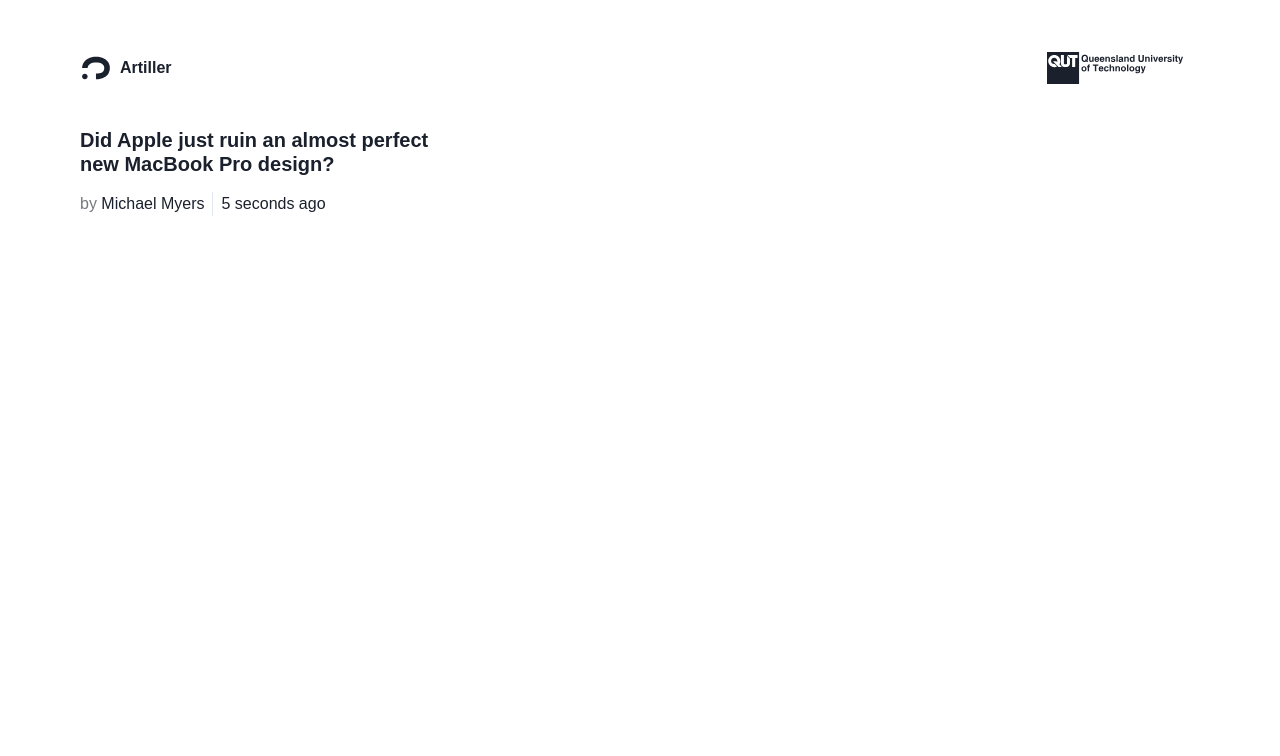
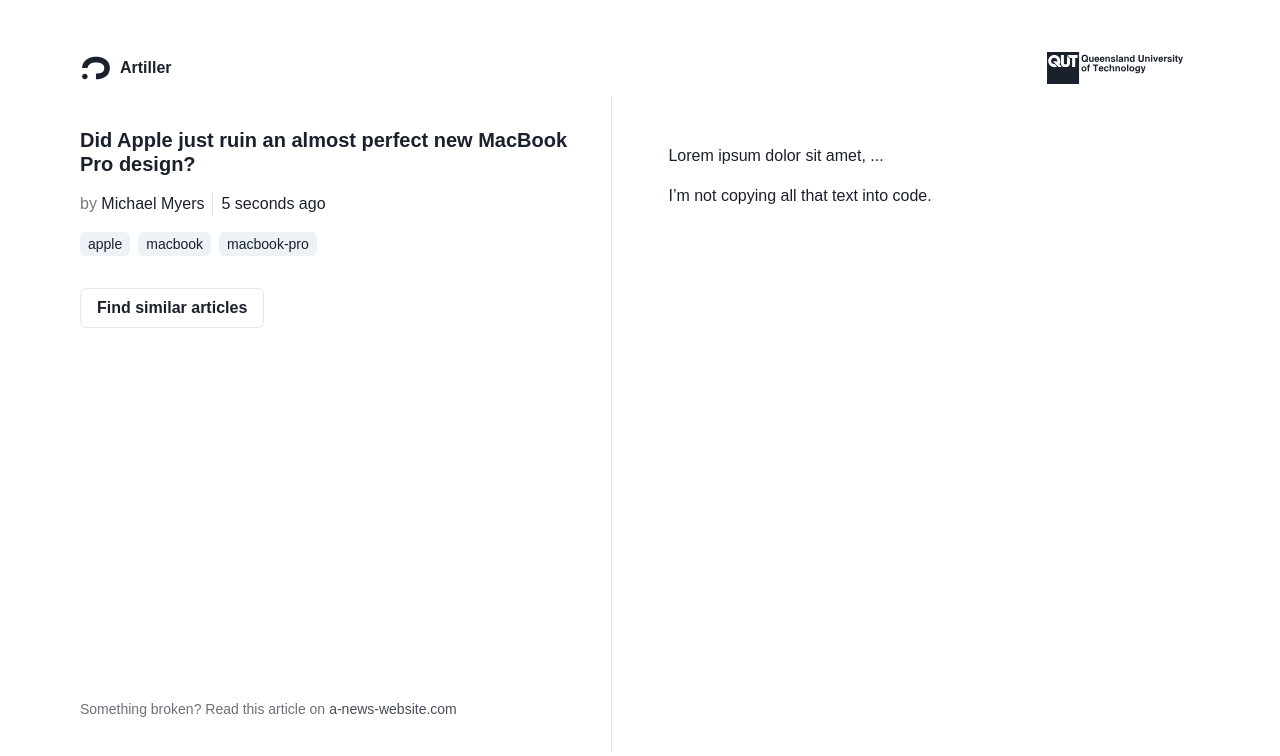
Before and after one commit to Alduino/CAB432-A2, a Next.js app: page / in a window 1280 px wide. Shown: the top 756 px of the page. Built offline with nearby package versions, Linux system fonts and the light colour scheme.

Commit message:
Finish implementing the mockup

```diff
--- a/src/components/Container.tsx
+++ b/src/components/Container.tsx
@@ -1,10 +1,14 @@
 import {Flex, Stack} from "@chakra-ui/react";
+import Head from "next/head";
 import {ReactNode} from "react";
 import {NavBar} from "./NavBar";
 
 export function Container({children}: {children: ReactNode}) {
     return (
-        <Flex justifyContent="center" p={12}>
+        <Flex minHeight="100vh" justifyContent="center" p={12}>
+            <Head>
+                <title>Did Apple just ruin an almost perfect new MacBook Pro design?</title>
+            </Head>
             <Stack maxWidth="1320px" width="full" direction="column">
                 <NavBar />
                 {children}
--- a/src/pages/index.tsx
+++ b/src/pages/index.tsx
@@ -1,10 +1,24 @@
-import {Heading, Stack, StackDivider, useColorModeValue} from "@chakra-ui/react";
+import {
+    Box,
+    Button,
+    Heading,
+    HStack,
+    Link,
+    Stack,
+    StackDivider,
+    Tag,
+    Text,
+    useColorModeValue
+} from "@chakra-ui/react";
 import Head from "next/head";
 import {ByLine} from "../components/ByLine";
 import {Container} from "../components/Container";
 
 export default function Index() {
-    const faviconPath = useColorModeValue("/assets/logo-black.svg", "/assets/logo-white.svg");
+    const faviconPath = useColorModeValue(
+        "/assets/logo-black.svg",
+        "/assets/logo-white.svg"
+    );
 
     return (
         <Container>
@@ -12,13 +26,35 @@
                 <link rel="icon" href={faviconPath} />
             </Head>
 
-            <Stack direction="row" divider={<StackDivider />}>
-                <Stack w="38%" p={8} spacing={4}>
+            <Stack height="full" direction="row" divider={<StackDivider />}>
+                <Stack flexGrow={1} p={8} spacing={4}>
                     <Heading size="md">
                         Did Apple just ruin an almost perfect new MacBook Pro
                         design?
                     </Heading>
                     <ByLine author="Michael Myers" published={new Date()} />
+                    <HStack>
+                        <Tag>apple</Tag>
+                        <Tag>macbook</Tag>
+                        <Tag>macbook-pro</Tag>
+                    </HStack>
+                    <Box />
+                    <HStack>
+                        <Button variant="outline" colorScheme="gray">
+                            Find similar articles
+                        </Button>
+                    </HStack>
+                    <Box flexGrow={1} />
+                    <HStack spacing={1} fontSize="sm" opacity={.8}>
+                        <Text opacity={.8}>
+                            Something broken? Read this article on
+                        </Text>
+                        <Link href="#">a-news-website.com</Link>
+                    </HStack>
+                </Stack>
+                <Stack w="62%" p={12} spacing={4}>
+                    <Text>Lorem ipsum dolor sit amet, ...</Text>
+                    <Text>I&rsquo;m not copying all that text into code.</Text>
                 </Stack>
             </Stack>
         </Container>
```
